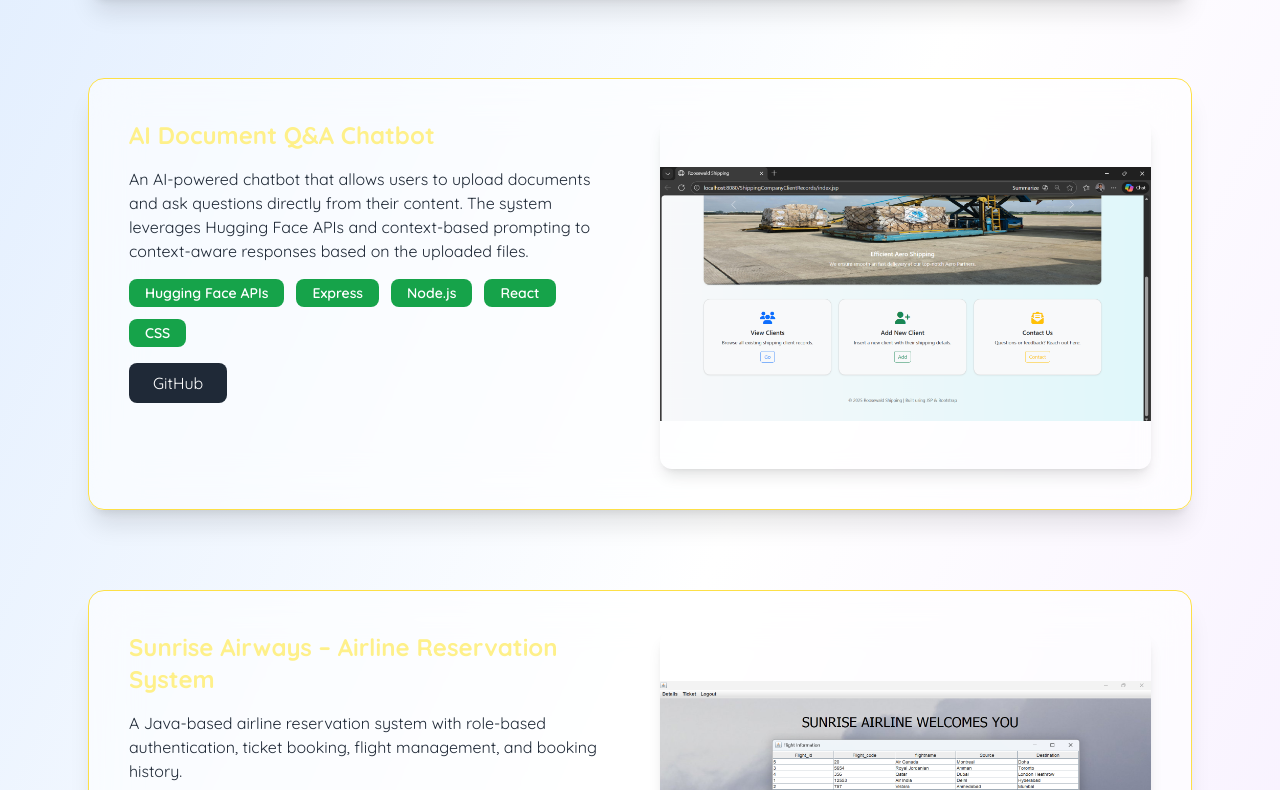
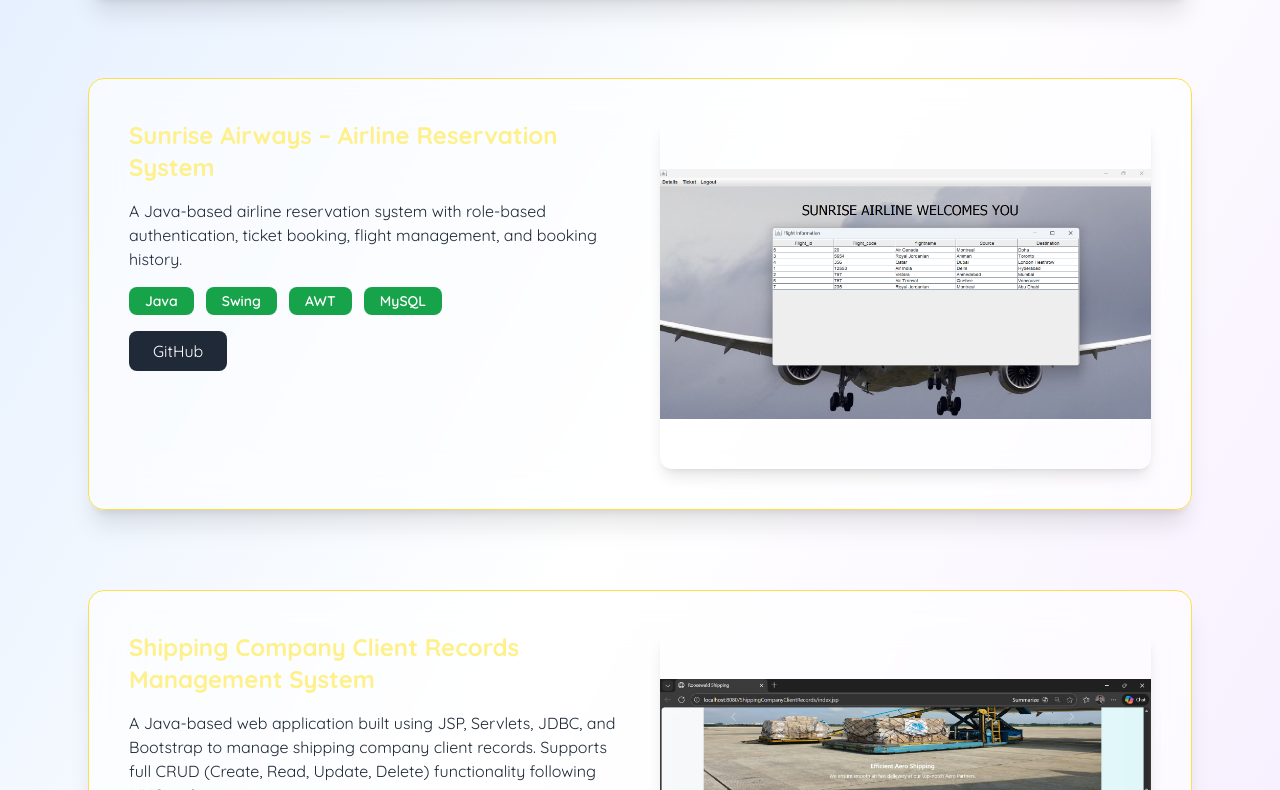
Before and after one commit to rushisuthar21/portfolio, a Next.js app: page / in a window 1280 px wide. Shown: the part 3630-4420 px from the top of the page. Built offline with nearby package versions, Linux system fonts and the light colour scheme; a web font is replaced by a local one.

Commit message:
Update project components and config

```diff
--- a/app/components/Projects.tsx
+++ b/app/components/Projects.tsx
@@ -6,11 +6,11 @@ import { useEffect, useState } from "react";
 /* ---------------- SLIDER IMAGES ---------------- */
 const ikeaImages = [
   "/1.png", "/2.png", "/3.png", "/4.png", "/5.png", "/6.png", "/7.png"];
-  const sunriseImages = [
+const sunriseImages = [
   "/10.png", "/11.png", "/12.png", "/13.png", "/10.png", "/11.png", "/12.png" ];
 const shipImages = [
   "/21.png", "/22.png", "/23.png", "/24.png", "/25.png", "/21.png", "/22.png"];
-const aiImages = ["/21.png", "/22.png", "/23.png", "/24.png", "/25.png", "/21.png", "/22.png"];
+//const aiImages = [];
 
 /* ---------------- PROJECTS DATA ---------------- */
 const projects = [
@@ -24,7 +24,7 @@ const projects = [
       "https://github.com/rushisuthar21/IKEA-Web-Application-MERN-Stack",
     tech: ["React", "Node.js", "Express", "MongoDB", "JWT"],
   },
-  {
+  /*{
     id: 2,
     title: "AI Document Q&A Chatbot",
     description:
@@ -32,9 +32,9 @@ const projects = [
     images: aiImages,
     githubLink: "https://github.com/rushisuthar21/ai-doc-chatbot",
     tech: ["Hugging Face APIs", "Express", "Node.js","React", "CSS"],
-  },
+  },*/
   {
-    id: 3,
+    id: 2,
     title: "Sunrise Airways – Airline Reservation System",
     description:
       "A Java-based airline reservation system with role-based authentication, ticket booking, flight management, and booking history.",
@@ -44,7 +44,7 @@ const projects = [
     tech: ["Java", "Swing", "AWT", "MySQL"],
   },
   {
-    id: 4,
+    id: 3,
     title: "Shipping Company Client Records Management System",
     description:
       "A Java-based web application built using JSP, Servlets, JDBC, and Bootstrap to manage shipping company client records. Supports full CRUD (Create, Read, Update, Delete) functionality following MVC architecture.",
@@ -54,8 +54,9 @@ const projects = [
     tech: [
       "Java", "JSP", "Servlets", "JDBC", "Bootstrap", "MySQL", "MVC Architecture"
     ],
-  },{
-    id: 5,
+  },
+  {
+    id: 4,
     title: "Talkr – Social Networking Mobile App",
     description:
       "A Flutter-based social networking app with real-time chat, user authentication, and content sharing powered by Firebase.",
```
